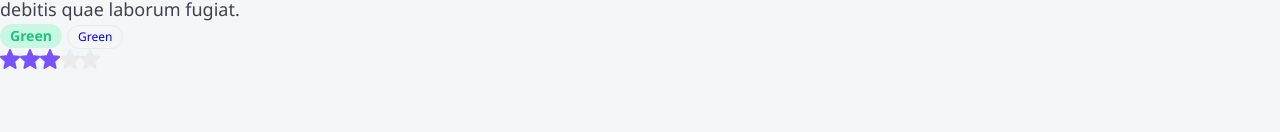
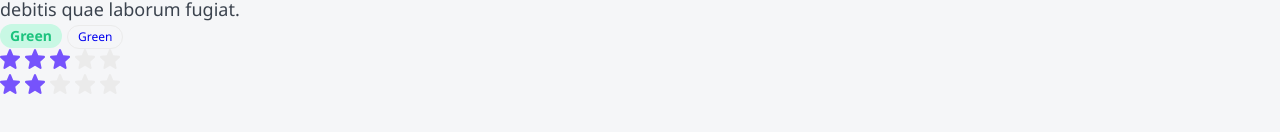
Before and after one commit to SergeiAmpilov/next-udemy, a Next.js app: page / in a window 1280 px wide. Shown: the part 304-436 px from the top of the page. Built offline with nearby package versions, Linux system fonts and the light colour scheme.

Commit message:
tiny ref styles

```diff
--- a/app/page.tsx
+++ b/app/page.tsx
@@ -35,10 +35,10 @@ export default function Home(): JSX.Element {
       <Tag size='m' color='green'>Green</Tag>
       <Tag size='s' color='ghost' href='https://github.com/AlariCode/top-app-demo/blob/main/next.config.js'>Green</Tag>
       <div>
-        <Rating
-          rating={3}
-
-        />
+        <Rating rating={3} />
+      </div>
+      <div>
+        <Rating rating={2} />
       </div>
     </div>
   );
--- a/components/Rating/Rating.module.css
+++ b/components/Rating/Rating.module.css
@@ -9,4 +9,5 @@
 
 .star {
   cursor: pointer;
+  margin-right: 5px;
 }
```
